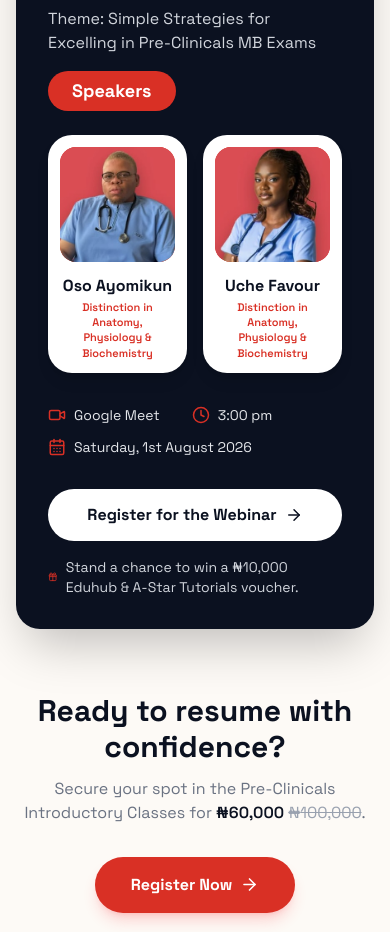
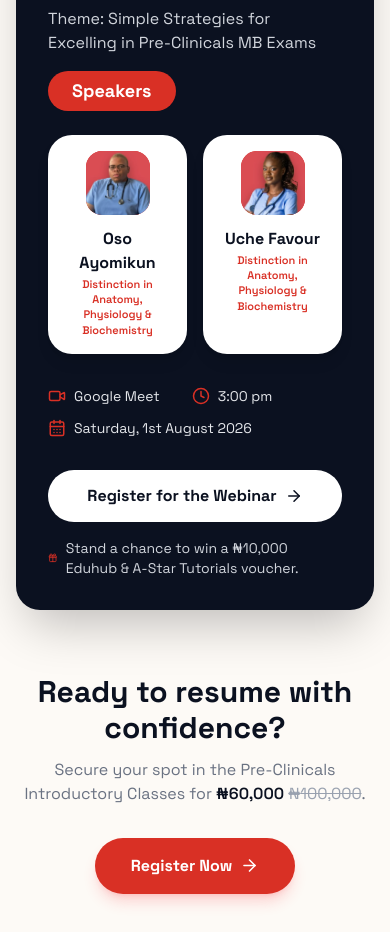
Before and after one commit to astartutorials/astutorials-v1, a Next.js app: page /preclinicals in a window 390 px wide. Shown: the part 1540-2472 px from the top of the page. Built offline with nearby package versions, Linux system fonts and the light colour scheme.

Commit message:
fix: shrink pre-clinicals speaker photos for clarity
The source photos are low-res (~290px); filling the card upscaled and
blurred them. Constrain to a small fixed avatar (64px mobile / 80px
desktop) so they render crisp.

```diff
--- a/components/preclinicals/PreClinicalsLanding.tsx
+++ b/components/preclinicals/PreClinicalsLanding.tsx
@@ -204,14 +204,14 @@ export default function PreClinicalsLanding() {
               {SPEAKERS.map((s) => (
                 <div
                   key={s.name}
-                  className="rounded-3xl bg-white p-3 sm:p-4 shadow-lg text-center"
+                  className="rounded-3xl bg-white p-4 sm:p-5 shadow-lg text-center"
                 >
-                  <div className="relative aspect-square w-full overflow-hidden rounded-2xl bg-[var(--astar-red)]">
+                  <div className="relative mx-auto h-16 w-16 sm:h-20 sm:w-20 overflow-hidden rounded-2xl bg-[var(--astar-red)]">
                     <Image
                       src={s.img}
                       alt={s.name}
                       fill
-                      sizes="(max-width: 640px) 45vw, 240px"
+                      sizes="80px"
                       className="object-cover object-top"
                     />
                   </div>
```
